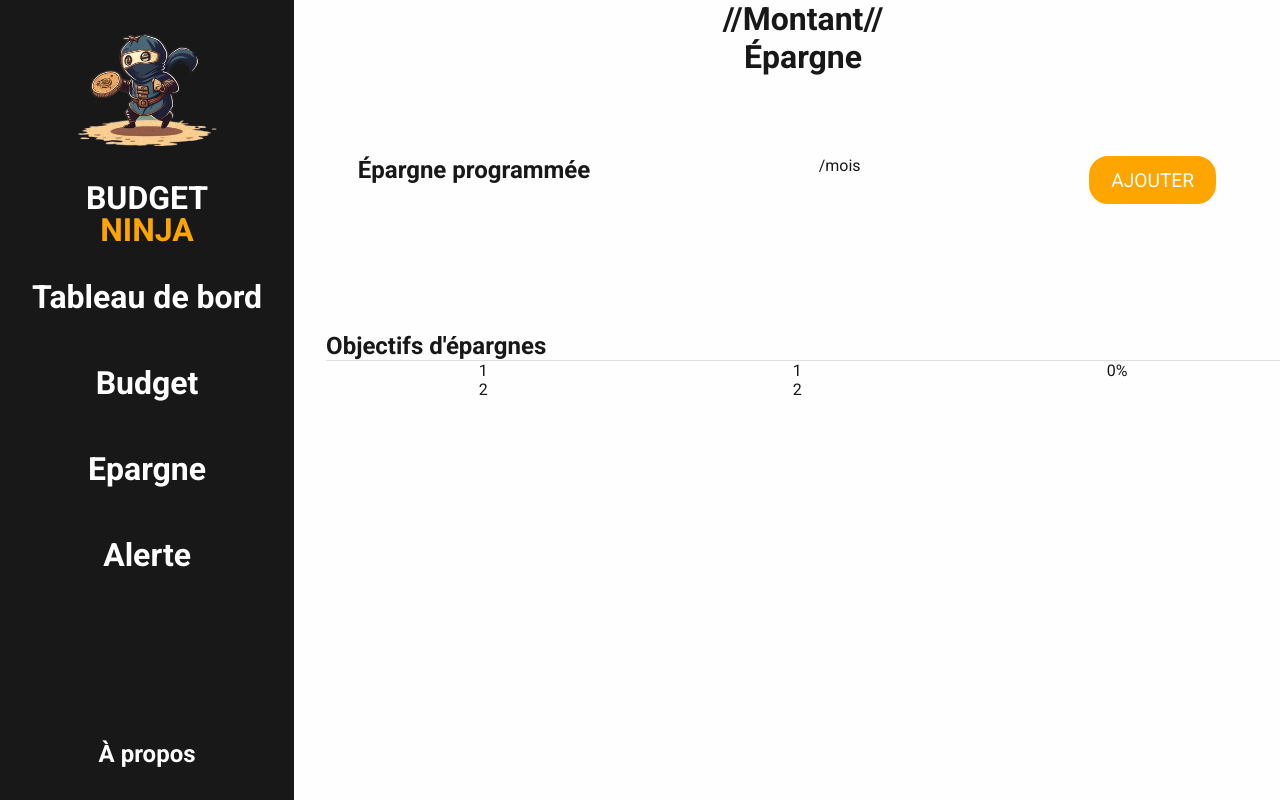
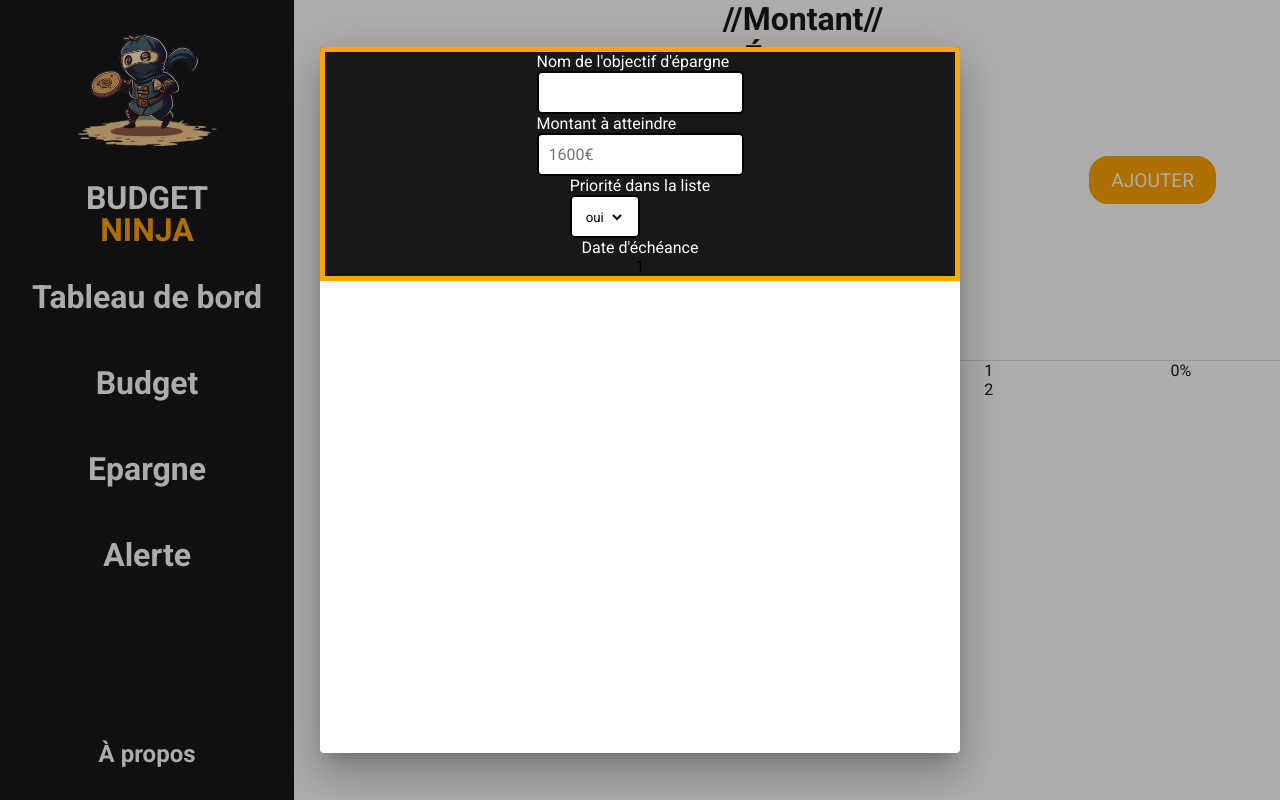
Before and after one commit to juan5987/budgetninjafront, an Angular app: page /saving in a window 1280 px wide. Both pictures are taken after a click on the button "AJOUTER". Built offline with nearby package versions, Linux system fonts and the light colour scheme; a web font is replaced by a local one.

Commit message:
just before making the datePicker

```diff
--- a/src/app/app.module.ts
+++ b/src/app/app.module.ts
@@ -10,6 +10,7 @@ import { MatIconModule } from '@angular/material/icon';
 import { MatDividerModule } from '@angular/material/divider';
 import { FormsModule, ReactiveFormsModule } from '@angular/forms';
 import { HttpClientModule } from '@angular/common/http';
+import {MatDialogModule} from '@angular/material/dialog';
 
 // Composants
 import { AppComponent } from './app.component';
@@ -93,6 +94,7 @@ import { SignupModalComponent } from './pages/home/components/signup-modal/signu
     FormsModule,
     ReactiveFormsModule,
     HttpClientModule,
+    MatDialogModule
   ],
   providers: [],
   bootstrap: [AppComponent]
--- a/src/app/pages/saving/add-project-modal/add-project-modal.component.css
+++ b/src/app/pages/saving/add-project-modal/add-project-modal.component.css
@@ -0,0 +1,37 @@
+.modalContent{
+  display: flex;
+  flex-direction: column;
+
+  position: relative;
+  background-color: rgb(24, 24, 24);
+  border: 5px solid orange;
+}
+
+.nomObjectifEpargne, .montantAAtteindre, .prioriteListe, .dateEcheance, .modalButtons{
+  display: flex;
+  flex-direction: column;
+  align-self: center;
+}
+
+
+span{
+  color: white;
+}
+
+.dialogInput{
+  border: 2px solid black;
+  border-radius: 5px;
+  padding: 10px;
+  font-size: 16px;
+  background-color: white;
+}
+
+.categorieDropdown{
+  border: 2px solid black;
+  border-radius: 5px;
+  background-color: white;
+  padding: 10px;
+  font-size: 16px;
+  width: 50%;
+
+}
--- a/src/app/pages/saving/add-project-modal/add-project-modal.component.html
+++ b/src/app/pages/saving/add-project-modal/add-project-modal.component.html
@@ -1 +1,66 @@
-<p>add-project-modal works!</p>
+<div class="modalContent">
+
+
+  <div class="nomObjectifEpargne">
+
+    <span>Nom de l'objectif d'épargne</span>
+
+    <input class="dialogInput" type="text" >
+
+
+  </div>
+
+
+  <div class="montantAAtteindre">
+
+    <span>Montant à atteindre</span>
+
+    <input type="number" min="1" class="dialogInput" placeholder="1600€">
+  </div>
+
+
+  <div class="prioriteListe">
+    <span>Priorité dans la liste</span>
+
+    <div class="categorieDropdown">
+      <select>
+        <option value="oui">oui</option>
+        <option value="non">non</option>
+      </select>
+    </div>
+
+
+  </div>
+
+
+  <div class="dateEcheance">
+    <span>Date d'échéance</span>
+
+
+
+
+
+
+  </div>
+
+
+  <div class="modalButtons">1</div>
+
+
+
+
+
+
+
+
+
+
+
+
+
+
+
+
+
+
+</div>
--- a/src/app/pages/saving/saving-project/saving-project.component.html
+++ b/src/app/pages/saving/saving-project/saving-project.component.html
@@ -1,11 +1,9 @@
 <div class="savingProjectContainer">
 
   <div>
-    <div>1</div>
+    <div>regarder : https://www.npmjs.com/package/ng2-charts</div>
     <div>2</div>
   </div>
-
-
 
 
   <div>
@@ -14,11 +12,8 @@
   </div>
 
 
-
   <div class="container">
     <div class="circular-progress">
       <span class="progress-value">0%</span>
     </div>
-
-
-</div>
+  </div>
--- a/src/app/pages/saving/saving.component.html
+++ b/src/app/pages/saving/saving.component.html
@@ -26,7 +26,7 @@
       <div><span>/mois</span></div>
 
       <div>
-        <button class="boutonAjouter">Ajouter</button>
+        <button class="boutonAjouter" (click)="openDialog()">Ajouter</button>
       </div>
 
 
--- a/src/app/pages/saving/saving.component.ts
+++ b/src/app/pages/saving/saving.component.ts
@@ -1,4 +1,6 @@
 import { Component } from '@angular/core';
+import {MatDialog} from '@angular/material/dialog';
+import {AddProjectModalComponent} from "./add-project-modal/add-project-modal.component";
 
 
 @Component({
@@ -8,10 +10,18 @@ import { Component } from '@angular/core';
 })
 export class SavingComponent {
 
+  selectedDate?: Date;
 
-  constructor() {}
+  constructor(private dialog: MatDialog) {
 
 
+  }
 
+  openDialog() {
+    this.dialog.open(AddProjectModalComponent, {
+      width: '50%',
+      height: '88.32%'
+    });
 
+  }
 }
```
